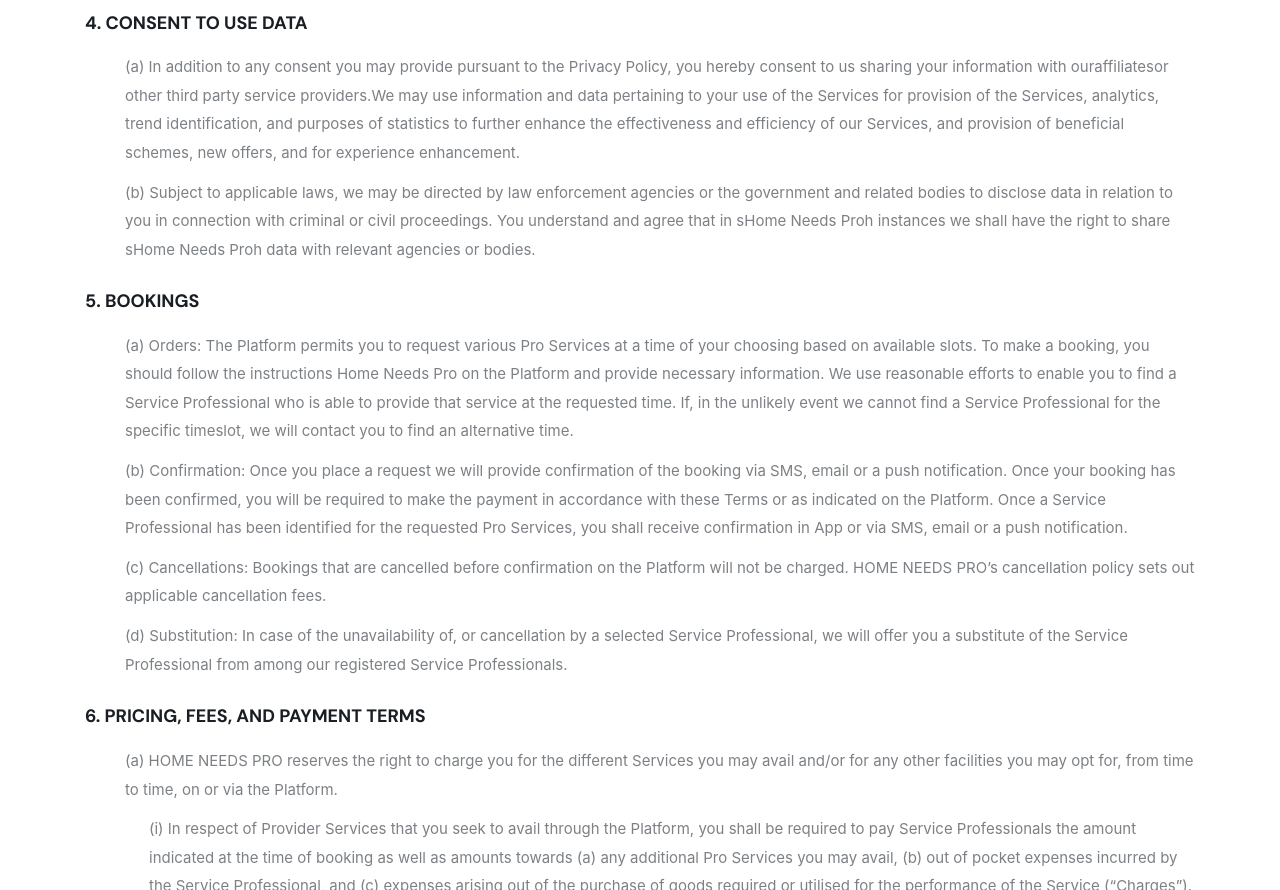
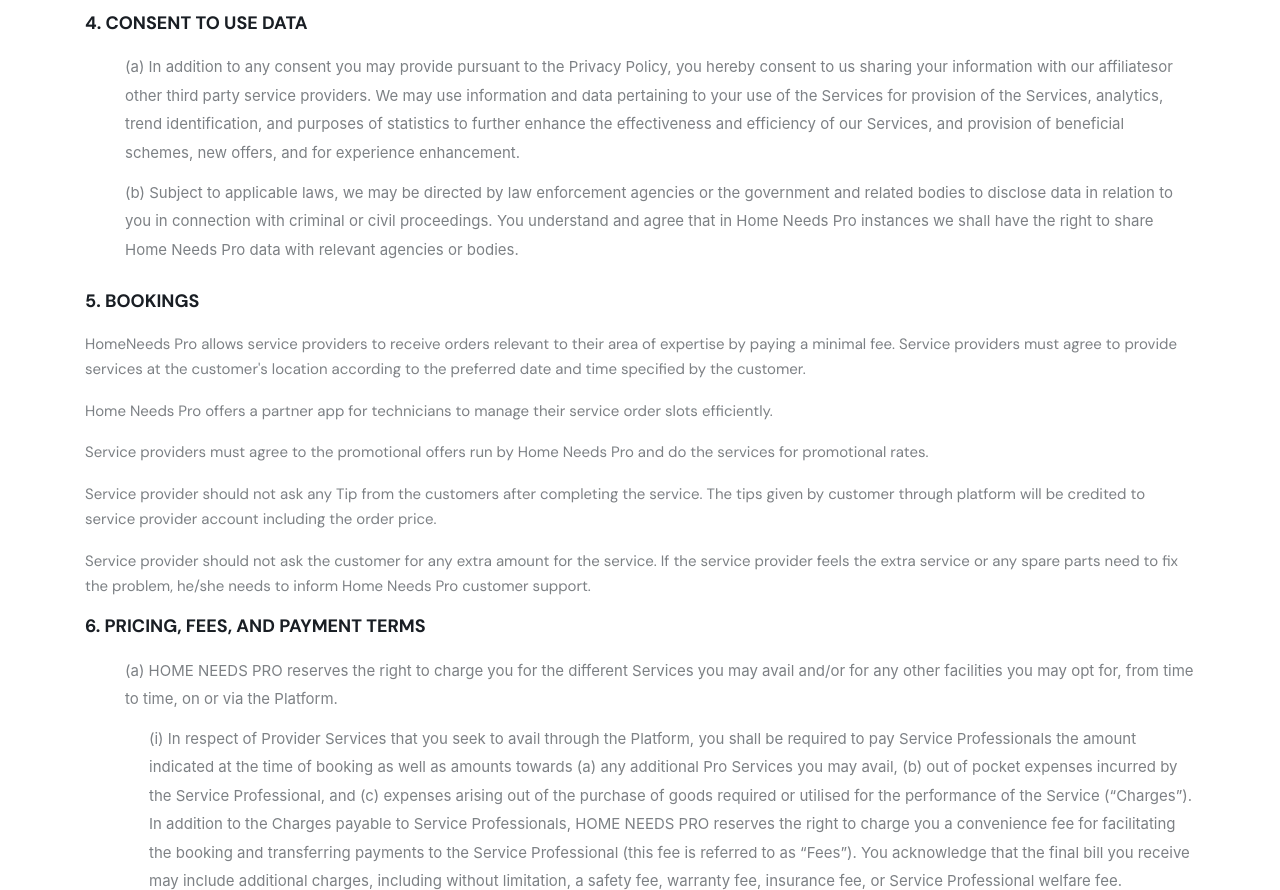
Before and after one commit to grownext-consultancy-services/homeneedspro-website, a plain HTML site: page termsandconditions.html in a window 1280 px wide. Shown: the part 2596-3486 px from the top of the page. Drawn offline with nearby package versions, Linux system fonts and the light colour scheme.

Commit message:
Update termsandconditions.html

```diff
--- a/termsandconditions.html
+++ b/termsandconditions.html
@@ -229,8 +229,8 @@ To ensure the accurate verification of service provider identity details, we hav
                 <li>
                   (a) In addition to any consent you may provide pursuant to the
                   Privacy Policy, you hereby consent to us sharing your
-                  information with ouraffiliatesor other third party service
-                  providers.We may use information and data pertaining to your
+                  information with our affiliatesor other third party service
+                  providers. We may use information and data pertaining to your
                   use of the Services for provision of the Services, analytics,
                   trend identification, and purposes of statistics to further
                   enhance the effectiveness and efficiency of our Services, and
@@ -241,47 +241,17 @@ To ensure the accurate verification of service provider identity details, we hav
                   (b) Subject to applicable laws, we may be directed by law
                   enforcement agencies or the government and related bodies to
                   disclose data in relation to you in connection with criminal
-                  or civil proceedings. You understand and agree that in sHome
-                  Needs Proh instances we shall have the right to share sHome
-                  Needs Proh data with relevant agencies or bodies.
+                  or civil proceedings. You understand and agree that in Home
+                  Needs Pro instances we shall have the right to share Home
+                  Needs Pro data with relevant agencies or bodies.
                 </li>
               </ul>
               <h4>5. BOOKINGS</h4>
-              <ul>
-                <li>
-                  (a) Orders: The Platform permits you to request various Pro
-                  Services at a time of your choosing based on available slots.
-                  To make a booking, you should follow the instructions Home
-                  Needs Pro on the Platform and provide necessary information.
-                  We use reasonable efforts to enable you to find a Service
-                  Professional who is able to provide that service at the
-                  requested time. If, in the unlikely event we cannot find a
-                  Service Professional for the specific timeslot, we will
-                  contact you to find an alternative time.
-                </li>
-                <li>
-                  (b) Confirmation: Once you place a request we will provide
-                  confirmation of the booking via SMS, email or a push
-                  notification. Once your booking has been confirmed, you will
-                  be required to make the payment in accordance with these Terms
-                  or as indicated on the Platform. Once a Service Professional
-                  has been identified for the requested Pro Services, you shall
-                  receive confirmation in App or via SMS, email or a push
-                  notification.
-                </li>
-                <li>
-                  (c) Cancellations: Bookings that are cancelled before
-                  confirmation on the Platform will not be charged. HOME NEEDS
-                  PRO’s cancellation policy sets out applicable cancellation
-                  fees.
-                </li>
-                <li>
-                  (d) Substitution: In case of the unavailability of, or
-                  cancellation by a selected Service Professional, we will offer
-                  you a substitute of the Service Professional from among our
-                  registered Service Professionals.
-                </li>
-              </ul>
+              <p>HomeNeeds Pro allows service providers to receive orders relevant to their area of expertise by paying a minimal fee. Service providers must agree to provide services at the customer's location according to the preferred date and time specified by the customer. </p>
+              <p> Home Needs Pro offers a partner app for technicians to manage their service order slots efficiently.  </p>
+              <p>Service providers must agree to the promotional offers run by Home Needs Pro and do the services for promotional rates.  </p>
+              <p>Service provider should not ask any Tip from the customers after completing the service. The tips given by customer through platform will be credited to service provider account including the order price. </p>
+             <p>Service provider should not ask the customer for any extra amount for the service. If the service provider feels the extra service or any spare parts need to fix the problem, he/she needs to inform Home Needs Pro customer support.  </p>
               <h4>6. PRICING, FEES, AND PAYMENT TERMS</h4>
               <ul>
                 <li>
```
